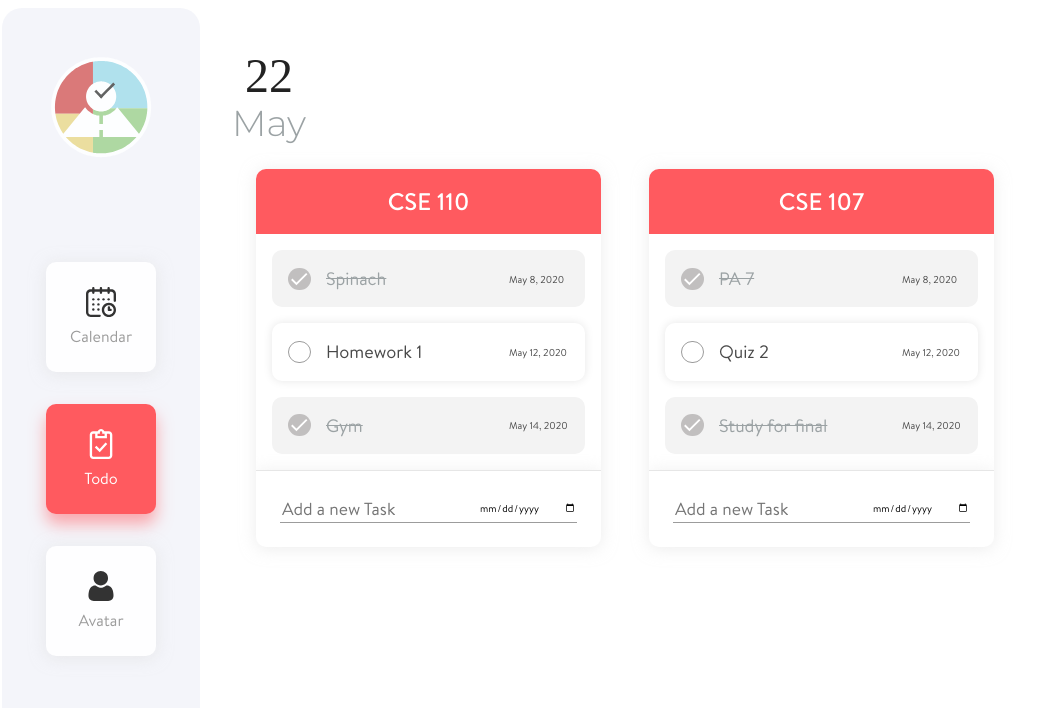
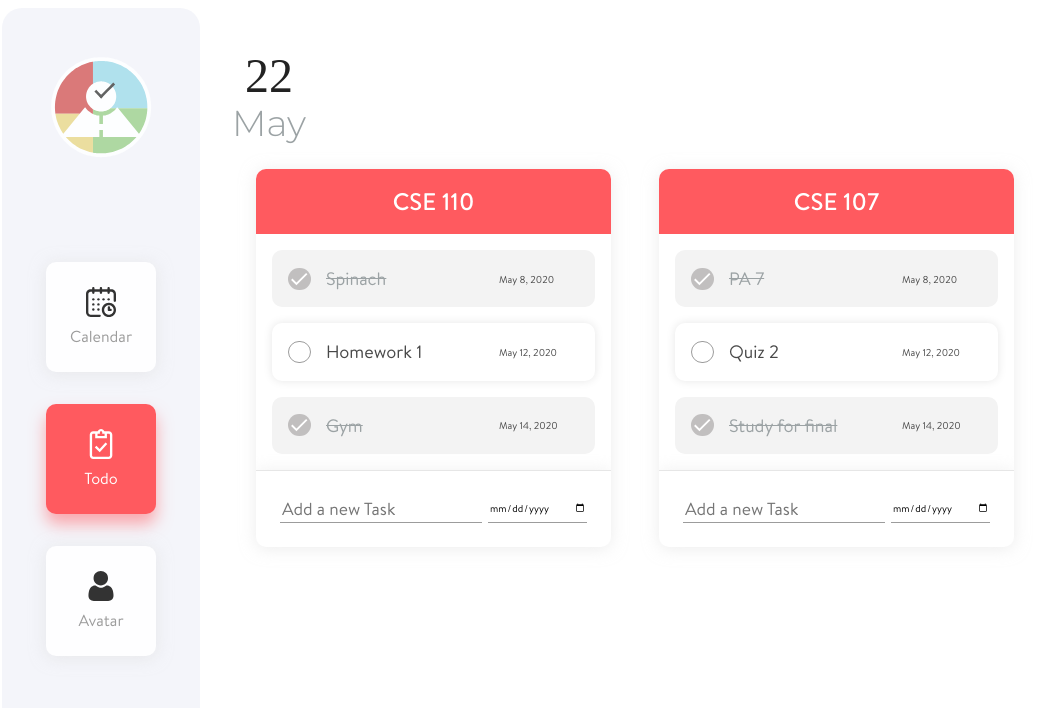
Before and after one commit to msamadpo/Horae, a React (Create React App) app in the folder client/: page /todo in a window 1280 px wide. Shown: the top 708 px of the page, without its empty margins (6-1051 px from the left). Built offline with nearby package versions, Linux system fonts and the light colour scheme; a web font is replaced by a local one.

Commit message:
Fixed spacing between todo inputs

```diff
--- a/client/src/components/HoraeApp/TodoPage/TodoInput/TodoInput.tsx
+++ b/client/src/components/HoraeApp/TodoPage/TodoInput/TodoInput.tsx
@@ -6,6 +6,7 @@ const StyledInputContainer = styled.div`
   padding: var(--spacing-base);
   display: grid;
   grid-template-columns: 4fr 2fr;
+  grid-column-gap: 1rem;
   box-shadow: 0px 0px 16px 0px rgba(219, 219, 219, 0.4);
   border-top: 1px solid var(--color-shadow);
 `;
--- a/client/src/components/HoraeApp/TodoPage/TodoItem/TodoItem.tsx
+++ b/client/src/components/HoraeApp/TodoPage/TodoItem/TodoItem.tsx
@@ -25,7 +25,7 @@ const StyledTodoItemBox = styled.div<{ completed: boolean }>`
   box-shadow: 0px 0px 10px var(--color-shadow);
   cursor: pointer;
   display: grid;
-  grid-template-columns: 3rem 1fr 6rem;
+  grid-template-columns: 3rem 1fr 8rem;
   align-items: center;
   grid-column-gap: var(--spacing-tiny);
   transition: background-color 0.4s;
```
